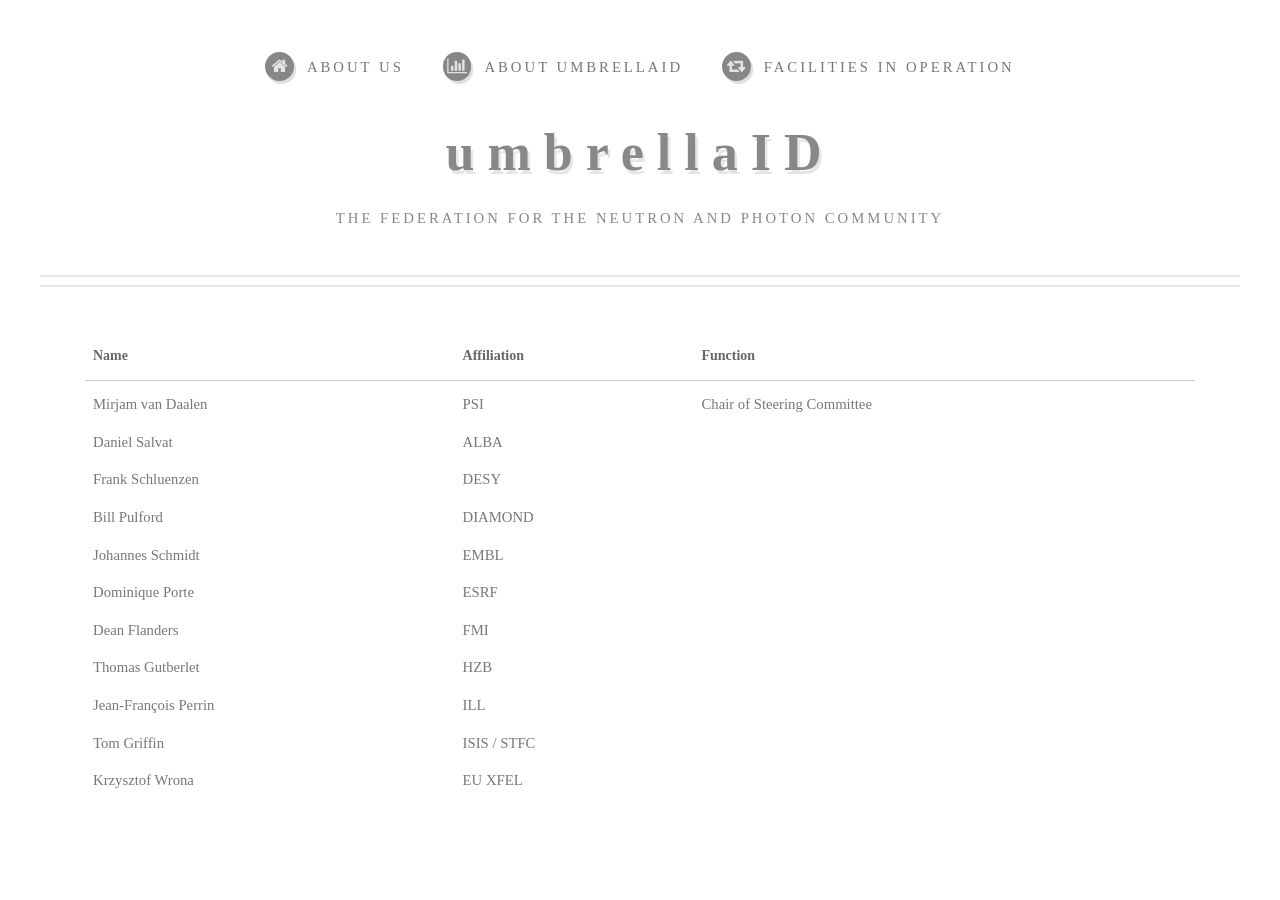
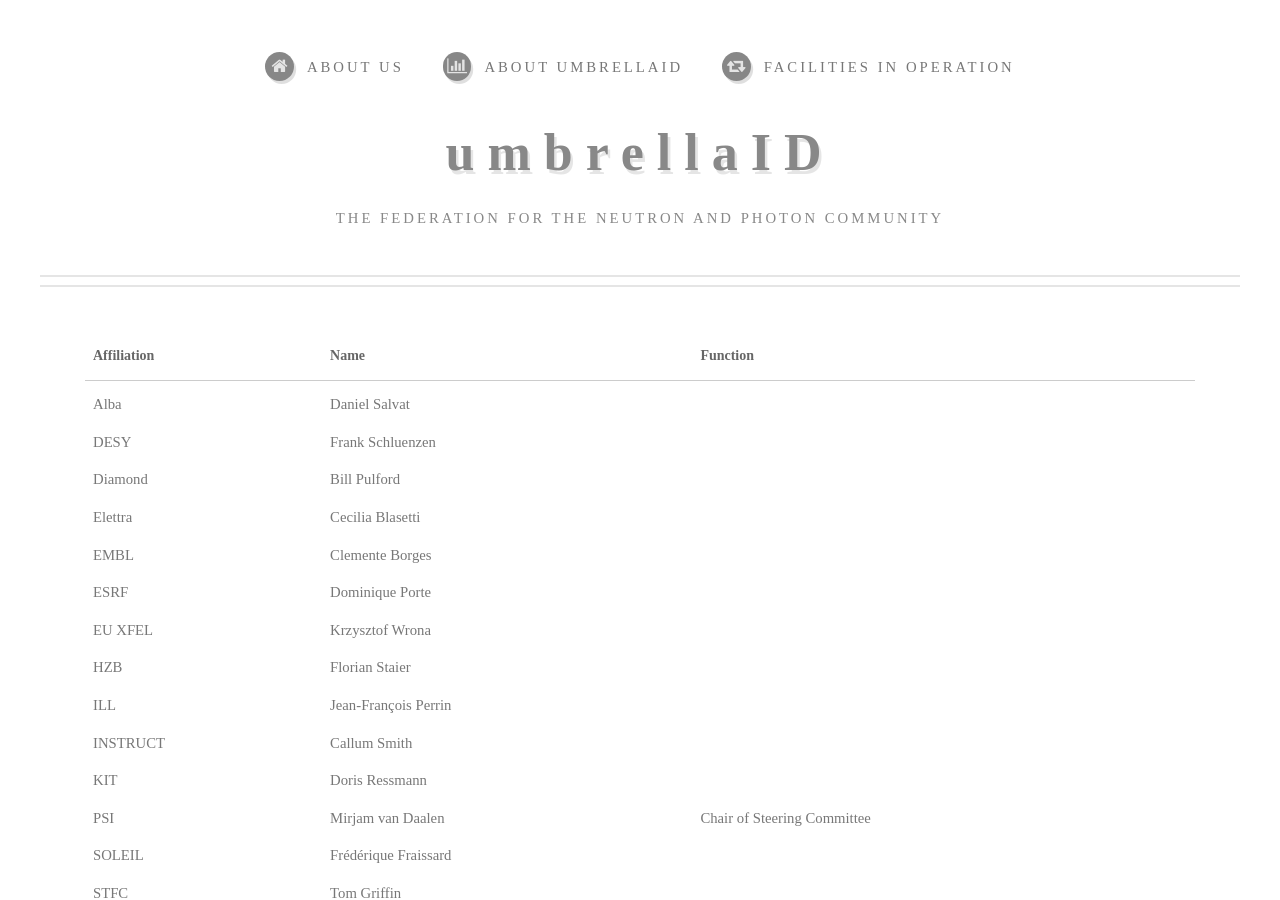
Before and after one commit to flowedback/flowedback.github.io, a Jekyll site: the page built from sc.html, in a window 1280 px wide and 900 px high. Built offline with Jekyll 4.4.1, drawn with Linux system fonts in a browser that asks for light colours; some web fonts are replaced.

Commit message:
Update sc.html

```diff
--- a/sc.html
+++ b/sc.html
@@ -5,63 +5,78 @@
 <div class="home">
 <table id="hor-minimalist-a">
 					<tr>
+							<th><b>Affiliation</b></th>
 							<th><b>Name</b></th>
-							<th><b>Affiliation</b></th>
 							<th><b>Function</b></th>
 					</tr>
 					<tr>
+							<td>Alba</td>
+							<td>Daniel Salvat</td>
+							<td>&nbsp;</td>
+					</tr>
+					<tr>
+							<td>DESY</td>
+							<td>Frank Schluenzen</td>
+							<td>&nbsp;</td>
+					</tr>
+					<tr>
+							<td>Diamond</td>
+							<td>Bill Pulford</td>
+							<td>&nbsp;</td>
+					</tr>
+					<tr>
+							<td>Elettra</td>
+							<td>Cecilia Blasetti</td>
+							<td>&nbsp;</td>
+					</tr>
+					<tr>
+							<td>EMBL</td>
+							<td>Clemente Borges</td>
+							<td>&nbsp;</td>
+					</tr>
+					<tr>
+							<td>ESRF</td>
+							<td>Dominique Porte</td>
+							<td>&nbsp;</td>
+					</tr>
+					<tr>
+							<td>EU XFEL</td>
+							<td>Krzysztof Wrona</td>
+							<td>&nbsp;</td>
+					</tr>
+					<tr>
+							<td>HZB</td>
+							<td>Florian Staier</td>
+							<td>&nbsp;</td>
+					</tr>
+					<tr>
+							<td>ILL</td>
+							<td>Jean-François Perrin</td>
+							<td>&nbsp;</td>
+					</tr>
+					<tr>
+							<td>INSTRUCT</td>
+							<td>Callum Smith</td>
+							<td>&nbsp;</td>
+					</tr>
+					<tr>
+							<td>KIT</td>
+							<td>Doris Ressmann</td>
+							<td>&nbsp;</td>
+					</tr>
+					<tr>
+							<td>PSI</td>
 							<td>Mirjam van Daalen</td>
-							<td>PSI</td>
 							<td>Chair of Steering Committee</td>
 					</tr>
 					<tr>
-							<td>Daniel Salvat</td>
-							<td>ALBA</td>
+							<td>SOLEIL</td>
+							<td>Frédérique Fraissard</td>
 							<td>&nbsp;</td>
 					</tr>
 					<tr>
-							<td>Frank Schluenzen</td>
-							<td>DESY</td>
-							<td>&nbsp;</td>
-					</tr>
-					<tr>
-							<td>Bill Pulford</td>
-							<td>DIAMOND</td>
-							<td>&nbsp;</td>
-					</tr>
-					<tr>
-							<td>Johannes Schmidt</td>
-							<td>EMBL</td>
-							<td>&nbsp;</td>
-					</tr>
-					<tr>
-							<td>Dominique Porte</td>
-							<td>ESRF</td>
-							<td>&nbsp;</td>
-					</tr>
-					<tr>
-							<td>Dean Flanders</td>
-							<td>FMI</td>
-							<td>&nbsp;</td>
-					</tr>
-					<tr>
-							<td>Thomas Gutberlet</td>
-							<td>HZB</td>
-							<td>&nbsp;</td>
-					</tr>
-					<tr>
-							<td>Jean-François Perrin</td>
-							<td>ILL</td>
-							<td>&nbsp;</td>
-					</tr>
-					<tr>
+							<td>STFC</td>
 							<td>Tom Griffin</td>
-							<td>ISIS / STFC</td>
-							<td>&nbsp;</td>
-					</tr>
-					<tr>
-							<td>Krzysztof Wrona</td>
-							<td>EU XFEL</td>
 							<td>&nbsp;</td>
 					</tr>
 				</table>
```
